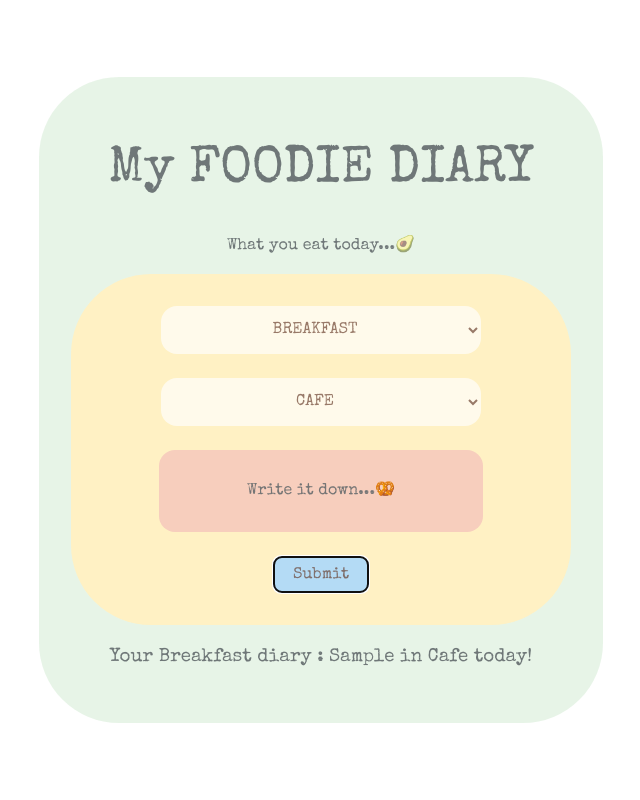
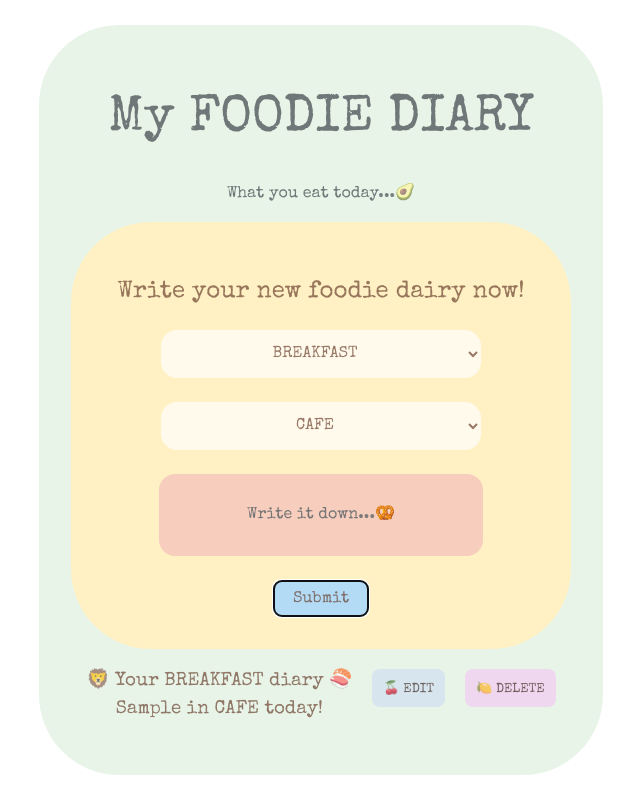
Before and after one commit to Yingyingcheng/Foodie-Diary, a React (Vite) app: page / in a window 1280 px wide. Both pictures are taken after typing "Sample" into the empty fields and a click on the button "Submit". Shown: the whole page, without its empty margins (319-959 px from the left). Built offline with nearby package versions, Linux system fonts and the light colour scheme.

Commit message:
Edit & Delete function

```diff
--- a/src/App.css
+++ b/src/App.css
@@ -93,7 +93,6 @@
   border-style: none;
   background-color: #ffffffaa;
   color: #643927aa;
-  text-align: center;
   font-size: medium;
 }
 
@@ -101,3 +100,34 @@
   max-height: 160px;
   overflow-y: auto;
 }
+
+.edit {
+  font-weight: bold;
+  color: #643927aa;
+  display: flex;
+  justify-content: center;
+}
+
+.editbutton {
+  color: #392218aa;
+  background-color: rgb(215, 229, 239);
+  font-size: small;
+  padding: 10px;
+  margin-top: 20px;
+  margin-left: 20px;
+  max-height: fit-content;
+}
+
+.deletebutton {
+  color: #392218aa;
+  background-color: rgb(239, 215, 239);
+  font-size: small;
+  padding: 10px;
+  margin-top: 20px;
+  margin-left: 20px;
+  max-height: fit-content;
+}
+
+/* .h3 {
+  font-weight: bold;
+} */
--- a/src/App.tsx
+++ b/src/App.tsx
@@ -13,8 +13,10 @@ type Food = {
 function App() {
   const [foods, setFoods] = useState<Food[]>([]); //Food array
   const [inputValue, setInputValue] = useState("");
-  const [selectedMeal, setSelectedMeal] = useState("Breakfast"); // Declare a state variable...
-  const [selectedPlace, setSelectedPlace] = useState("Cafe"); // Declare a state variable...
+  const [selectedMeal, setSelectedMeal] = useState("BREAKFAST"); // Declare a state variable...
+  const [selectedPlace, setSelectedPlace] = useState("CAFE"); // Declare a state variable...
+  const [isEditingId, setIsEditingId] = useState<number | null>(null);
+  // const [isDeletingId, setIsDeletingId] = useState<number | null>(null);
 
   // function handleChangeFood(newfood: Food) {
   //   setFoods(
@@ -28,6 +30,60 @@ function App() {
   //   );
   // }
 
+  function handleEditClick(food: Food) {
+    setInputValue(food.name);
+    setSelectedMeal(food.meal);
+    setSelectedPlace(food.place);
+    setIsEditingId(food.id);
+  }
+
+  // function handleDeleteClick(food: Food) {
+  //   setInputValue(food.name);
+  //   setSelectedMeal(food.meal);
+  //   setSelectedPlace(food.place);
+  //   setIsDeletingId(food.id);
+  // }
+
+  function handleEditSubmit() {
+    setFoods(
+      foods.map((food) => {
+        if (food.id === isEditingId) {
+          return {
+            id: isEditingId,
+            name: inputValue,
+            meal: selectedMeal,
+            place: selectedPlace,
+          };
+        } else {
+          return food;
+        }
+      })
+    );
+  }
+
+  function handleDelete(isDeletingId: number) {
+    setFoods(foods.filter((food) => food.id !== isDeletingId));
+  }
+
+  function handleNewSubmit() {
+    setFoods([
+      ...foods,
+      {
+        id: nextId++,
+        name: inputValue,
+        meal: selectedMeal,
+        place: selectedPlace,
+      },
+    ]);
+  }
+
+  function handleResetForm() {
+    setInputValue("");
+    setSelectedMeal("BREAKFAST");
+    setSelectedPlace("CAFE");
+    setIsEditingId(null);
+  }
+
   return (
     <>
       <h1>My FOODIE DIARY</h1>
@@ -36,18 +92,21 @@ function App() {
         className="form"
         onSubmit={(e) => {
           e.preventDefault();
-          setFoods([
-            ...foods,
-            {
-              id: nextId++,
-              name: inputValue,
-              meal: selectedMeal,
-              place: selectedPlace,
-            },
-          ]);
-          setInputValue("");
+          if (isEditingId !== null) {
+            handleEditSubmit();
+            alert(`You succesfully edit your foodie diary!`);
+          } else {
+            handleNewSubmit();
+          }
+          handleResetForm();
         }}
       >
+        <h2>
+          {isEditingId !== null
+            ? `You are now editting your dairy!`
+            : `Write your new foodie dairy now!`}
+        </h2>
+
         <select
           className="dropdownmenu"
           value={selectedMeal}
@@ -91,9 +150,32 @@ function App() {
 
       <div className="scroll">
         {foods.map((food) => (
-          <h3 className="h3">
-            Your {food.meal} diary : {food.name} in {food.place} today!
-          </h3>
+          <div className="edit">
+            <br />
+            <h3>
+              🦁 Your {food.meal} diary 🍣
+              <br />
+              {food.name} in {food.place} today!
+            </h3>
+            <button
+              className="editbutton"
+              onClick={() => {
+                handleEditClick(food);
+              }}
+            >
+              🍒 EDIT
+            </button>
+            <button
+              className="deletebutton"
+              onClick={() => {
+                alert(`Do you wanna delete this foodie record?`);
+                handleDelete(food.id);
+                alert(`You succesfully delete this foodie record!`);
+              }}
+            >
+              🍋 DELETE
+            </button>
+          </div>
         ))}
       </div>
     </>
```
